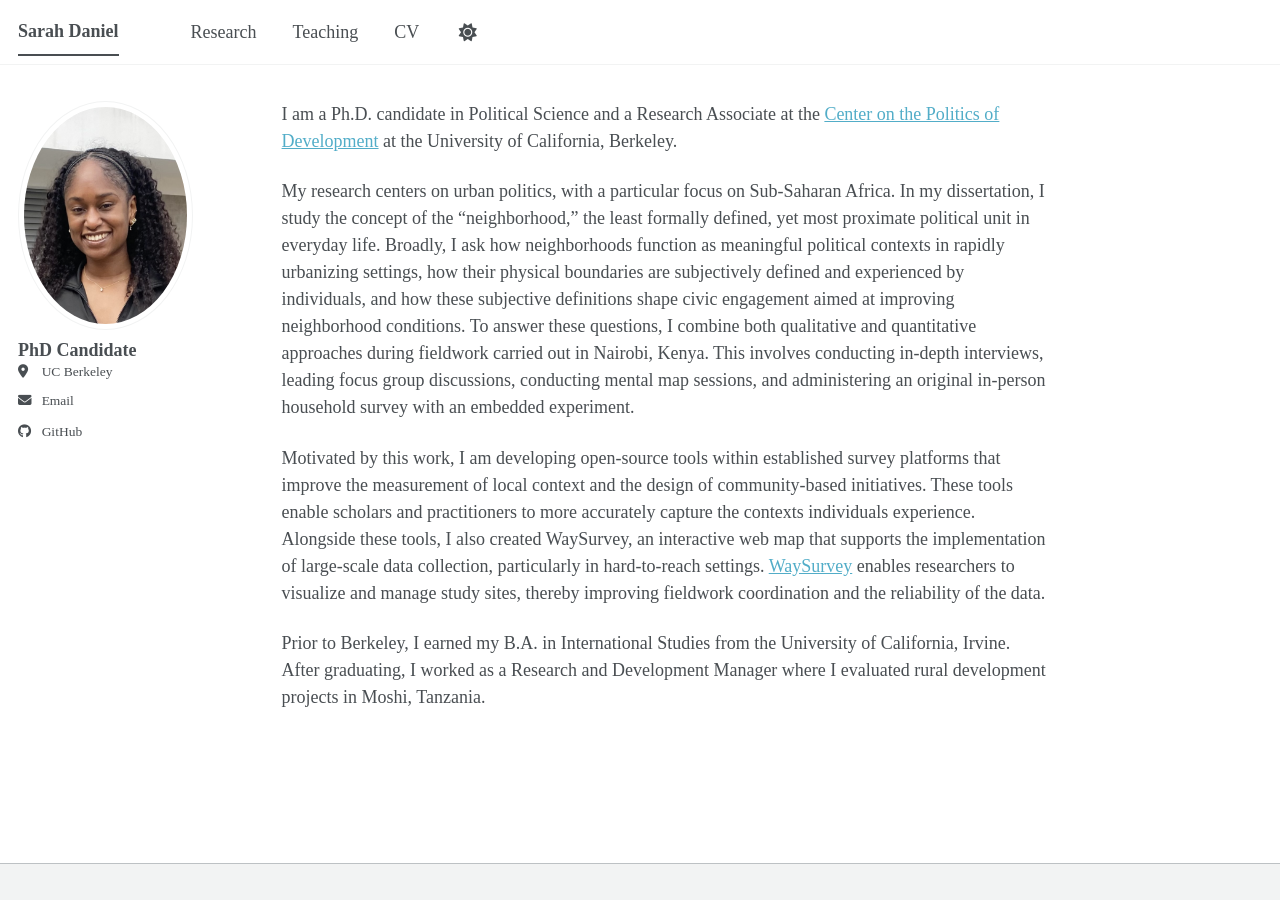
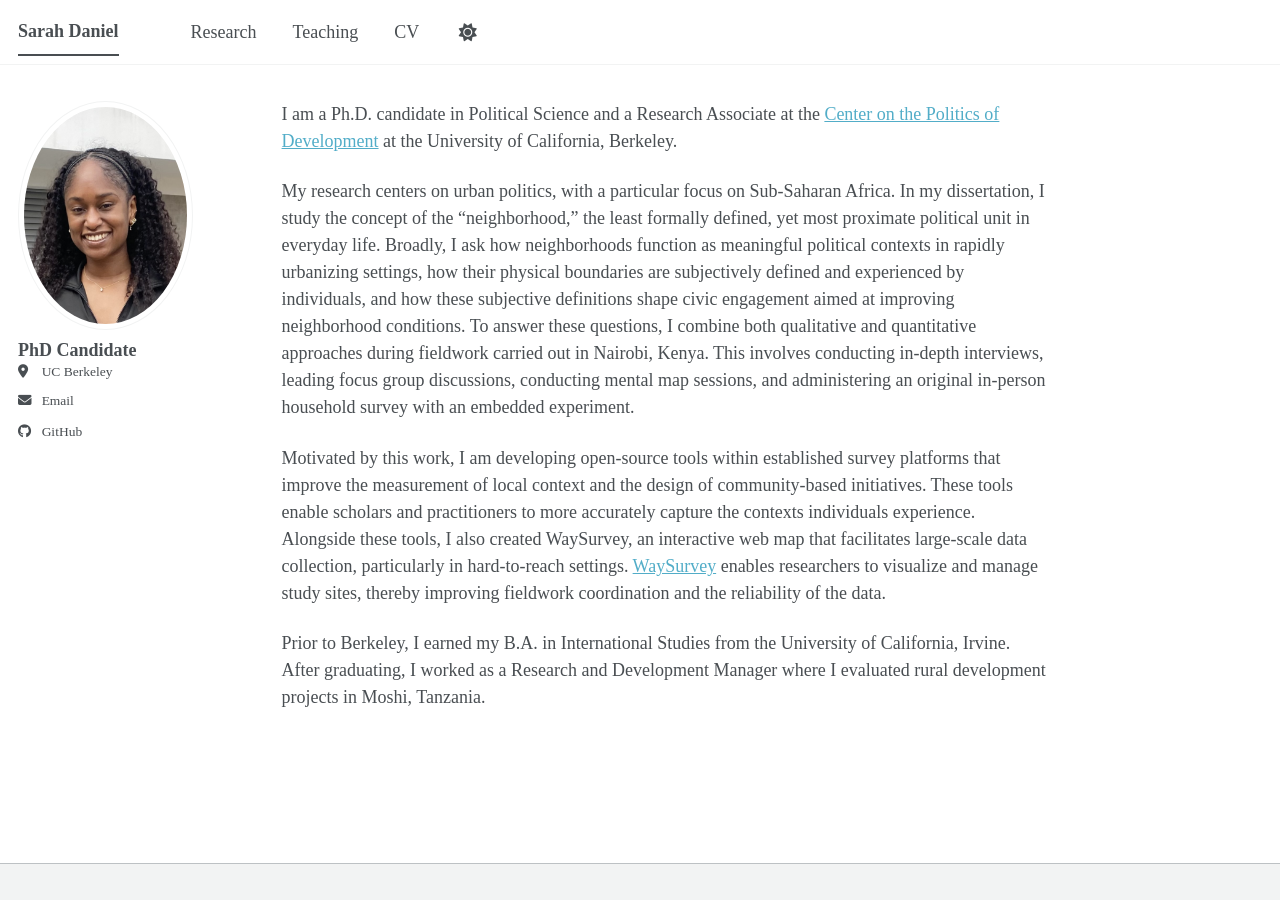
Before and after one commit to SarahDaniel1/SarahDaniel1.github.io, a Jekyll site: the page built from _pages/about.md, in a window 1280 px wide. Built offline with Jekyll 4.4.1, drawn with Linux system fonts in a browser that asks for light colours; a script bundle is joined from its source files by our own code; library files that are not in the unit come from our copies.

Commit message:
Update about.md

```diff
--- a/_pages/about.md
+++ b/_pages/about.md
@@ -10,6 +10,6 @@ I am a Ph.D. candidate in Political Science and a Research Associate at the [Cen
 
 My research centers on urban politics, with a particular focus on Sub-Saharan Africa. In my dissertation, I study the concept of the “neighborhood,” the least formally defined, yet most proximate political unit in everyday life. Broadly, I ask how neighborhoods function as meaningful political contexts in rapidly urbanizing settings, how their physical boundaries are subjectively defined and experienced by individuals, and how these subjective definitions shape civic engagement aimed at improving neighborhood conditions. To answer these questions, I combine both qualitative and quantitative approaches during fieldwork carried out in Nairobi, Kenya. This involves conducting in-depth interviews, leading focus group discussions, conducting mental map sessions, and administering an original in-person household survey with an embedded experiment.
 
-Motivated by this work, I am developing open-source tools within established survey platforms that improve the measurement of local context and the design of community-based initiatives. These tools enable scholars and practitioners to more accurately capture the contexts individuals experience. Alongside these tools, I also created WaySurvey, an interactive web map that supports the implementation of large-scale data collection, particularly in hard-to-reach settings. [WaySurvey](https://github.com/SarahDaniel1/WaySurvey) enables researchers to visualize and manage study sites, thereby improving fieldwork coordination and the reliability of the data.
+Motivated by this work, I am developing open-source tools within established survey platforms that improve the measurement of local context and the design of community-based initiatives. These tools enable scholars and practitioners to more accurately capture the contexts individuals experience. Alongside these tools, I also created WaySurvey, an interactive web map that facilitates large-scale data collection, particularly in hard-to-reach settings. [WaySurvey](https://github.com/SarahDaniel1/WaySurvey) enables researchers to visualize and manage study sites, thereby improving fieldwork coordination and the reliability of the data.
 
 Prior to Berkeley, I earned my B.A. in International Studies from the University of California, Irvine. After graduating, I worked as a Research and Development Manager where I evaluated rural development projects in Moshi, Tanzania.
```
